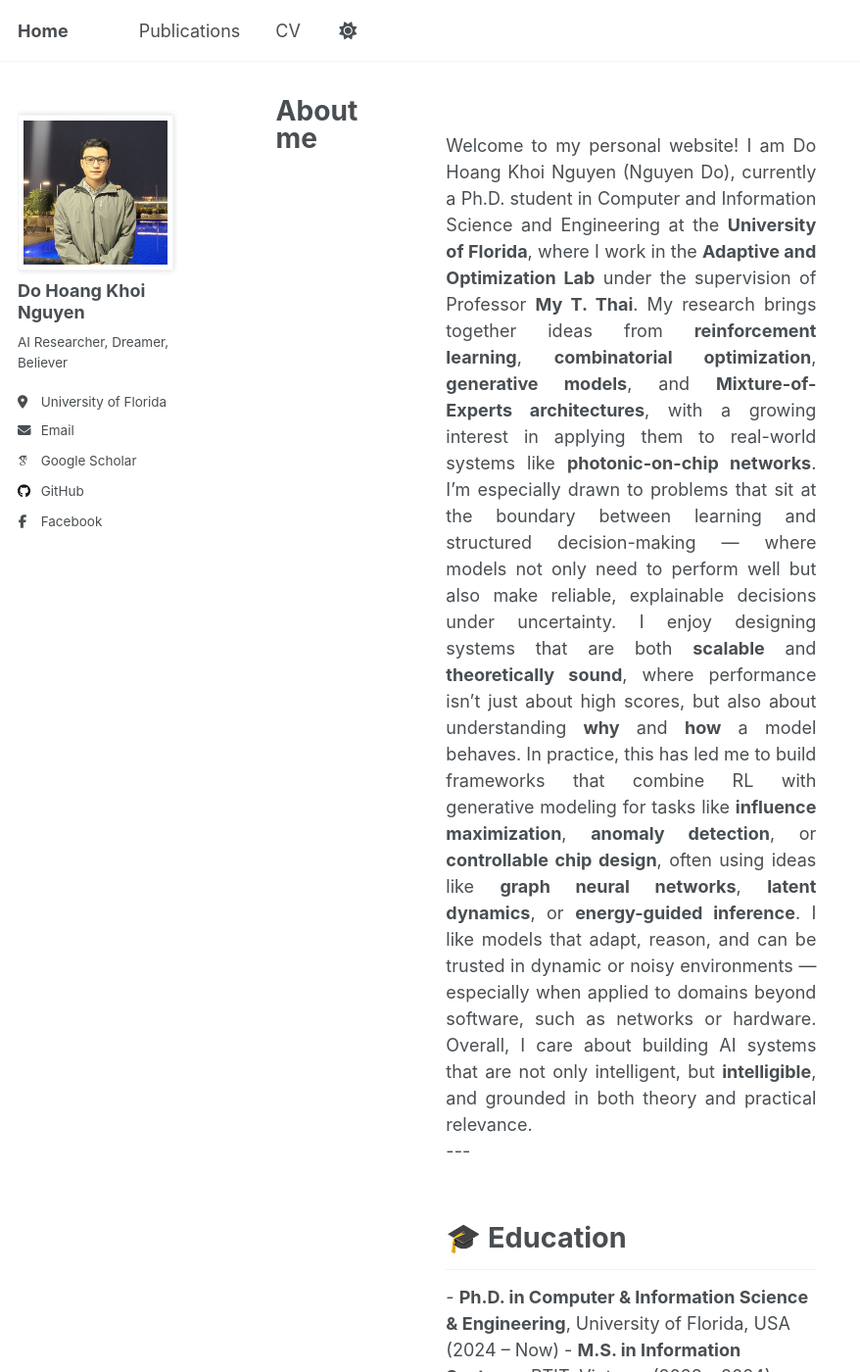
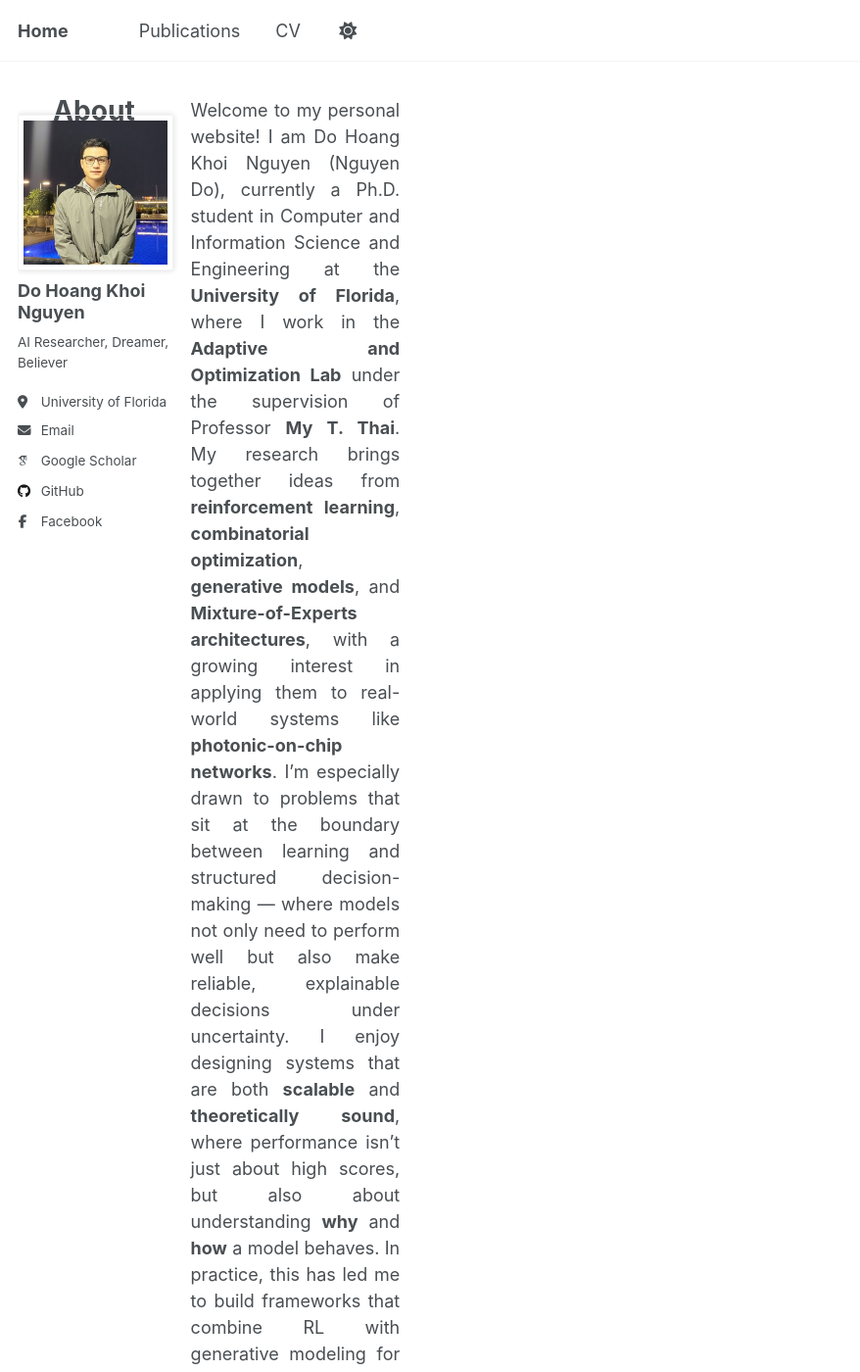
Before and after one commit to nguyendo1801/nguyendo1801.github.io, a Jekyll site: the page built from _pages/about.md, in a window 1280 px wide and 1400 px high. Shown: the whole window at 98% size, without its empty margins (0-878 px from the left). Built offline with Jekyll 4.4.1, drawn with Linux system fonts in a browser that asks for light colours; some web fonts are replaced; some of the changed text lies outside the part shown.

Commit message:
Deploy academic site 0.0.0.4.1

```diff
--- a/_pages/about.md
+++ b/_pages/about.md
@@ -6,22 +6,6 @@ redirect_from:
   - /about/
   - /about.html
 ---
-<style>
-  .about-wrapper {
-    max-width: 1200px;
-    margin: 0 auto;
-    padding: 2rem;
-    display: block;
-  }
-</style>
-
-<style>
-.page__content {
-  max-width: 1200px !important;
-}
-</style>
-
-<div class="about-wrapper">
 
 <div style="text-align: justify">
 
--- a/_sass/layout/_page.scss
+++ b/_sass/layout/_page.scss
@@ -42,6 +42,29 @@
   & + .page__meta {
     margin-top: -0.5em;
   }
+}
+
+.page {
+  max-width: 100%;
+  width: 100%;
+  padding: 0 2rem;
+}
+
+.page__inner-wrap {
+  display: flex;
+  flex-direction: row;
+  align-items: flex-start;
+  gap: 3rem; // khoảng cách giữa sidebar và nội dung chính
+}
+
+.page__content {
+  flex: 1;
+  max-width: 100%;
+}
+
+.sidebar {
+  flex: 0 0 260px;
+  margin-right: 2rem;
 }
 
 .page__lead {
```
Also changed, not shown: 1 other file.
